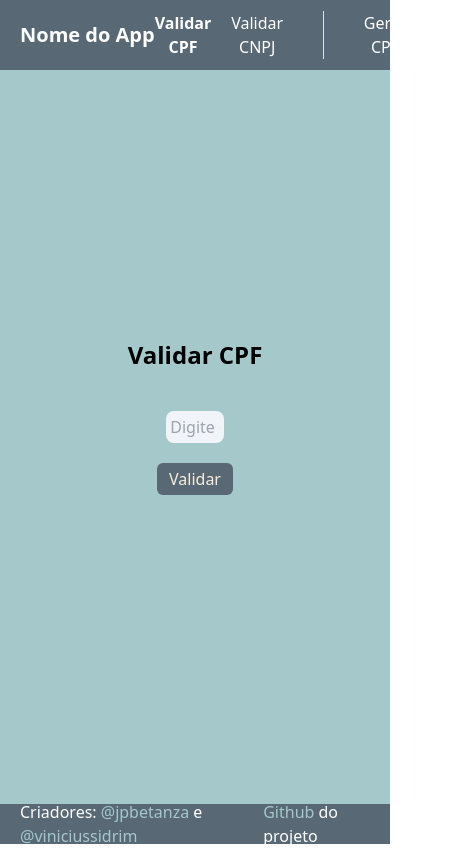
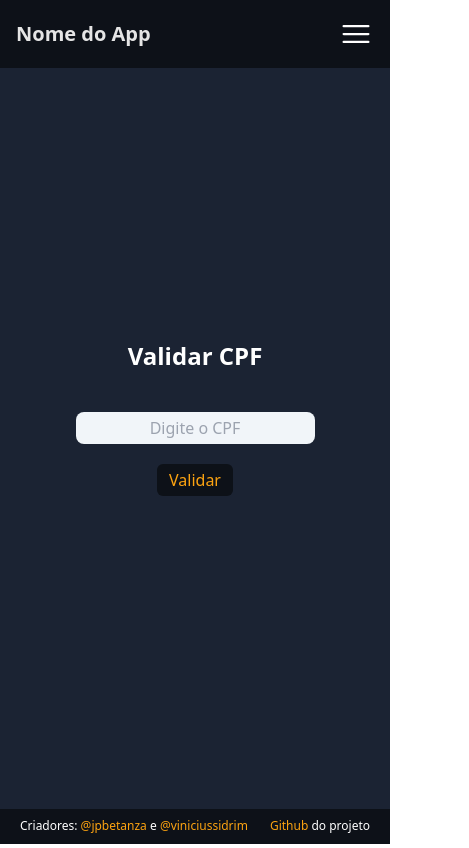
Before and after one commit to viniciussidrim/ValidadorDocumentoBr, a React (Vite) app in the folder FrontEnd/: page / in a window 390 px wide. Shown: the whole page, 469 px wide, since content can reach past the window. Built offline with nearby package versions, Linux system fonts and the light colour scheme.

Commit message:
ajustes de responsividade, navbar e paleta de cor

```diff
--- a/FrontEnd/src/components/CNPJinput/CNPJinput.jsx
+++ b/FrontEnd/src/components/CNPJinput/CNPJinput.jsx
@@ -32,7 +32,7 @@ const CNPJinput = () => {
       type="text"
       value={cnpj}
       onChange={handleChange}
-      className="p-1 w-1/2 rounded-lg outline-xdark text-center bg-slate-100"
+      className="p-1 rounded-lg outline-xdark text-center bg-slate-100"
       placeholder="Digite o CNPJ"
     />
   );
--- a/FrontEnd/src/components/CPFinput/CPFinput.jsx
+++ b/FrontEnd/src/components/CPFinput/CPFinput.jsx
@@ -30,7 +30,7 @@ const CPFinput = () => {
       type="text"
       value={cpf}
       onChange={handleChange}
-      className="p-1 w-1/2 rounded-lg outline-xdark text-center bg-slate-100"
+      className="p-1 rounded-lg outline-xdark text-center bg-slate-100"
       placeholder="Digite o CPF"
     />
   );
--- a/FrontEnd/src/components/Footer/Footer.jsx
+++ b/FrontEnd/src/components/Footer/Footer.jsx
@@ -1,11 +1,11 @@
 const Footer = () =>{
-    return <div className="bottom-0 h-10 w-full bg-xdark text-white flex justify-between items-center px-5 ">
-        <h1> Criadores:
-           <a className="text-dark" href="https://github.com/jpbetanza"> @jpbetanza </a> e
-          <a className="text-dark" href="https://github.com/viniciussidrim"> @viniciussidrim</a>
+    return <div className="bottom-0 h-10 w-full bg-xdark text-white flex justify-between gap-2 items-center px-5 ">
+        <h1 className="text-xs sm:text-base"> Criadores:
+           <a className="text-medium" href="https://github.com/jpbetanza"> @jpbetanza </a> e
+          <a className="text-medium" href="https://github.com/viniciussidrim"> @viniciussidrim</a>
         </h1>
-        <h1>
-        <a className="text-dark" href="https://github.com/jpbetanza"> Github </a>
+        <h1 className="text-xs sm:text-base">
+        <a className="text-medium" href="https://github.com/jpbetanza"> Github </a>
              do projeto
         </h1>
     </div>
--- a/FrontEnd/src/components/Frame/Frame.jsx
+++ b/FrontEnd/src/components/Frame/Frame.jsx
@@ -5,22 +5,22 @@ const Frame = ({page}) =>{
     switch(page){
         case 1:
             return <div className="h-full flex flex-col justify-center items-center bg-dark">
-                <h1 className="font-bold text-2xl">Validar CPF</h1>
+                <h1 className="font-bold text-xlight text-2xl">Validar CPF</h1>
                 <ValidaBox page={page}/>
             </div>
         case 2:
             return <div className="h-full flex flex-col justify-center items-center bg-dark">
-                <h1 className="font-bold text-2xl">Validar CNPJ</h1>
+                <h1 className="font-bold text-xlight text-2xl">Validar CNPJ</h1>
                 <ValidaBox page={page}/>
             </div>
         case 3:
             return <div className="h-full flex flex-col justify-center items-center bg-dark">
-                <h1 className="font-bold text-2xl">Gerar CPF</h1>
+                <h1 className="font-bold text-xlight text-2xl">Gerar CPF</h1>
                 <GeraBox page={page}/>
             </div>
         case 4:
             return <div className="h-full flex flex-col justify-center items-center bg-dark">
-                <h1 className="font-bold text-2xl">Gerar CNPJ</h1>
+                <h1 className="font-bold text-xlight text-2xl">Gerar CNPJ</h1>
                 <GeraBox page={page}/>
             </div>
     }
--- a/FrontEnd/src/components/GeraBox/GeraBox.jsx
+++ b/FrontEnd/src/components/GeraBox/GeraBox.jsx
@@ -1,8 +1,8 @@
 const GeraBox = () =>{
-    return <div className="w-1/2 flex flex-col items-center justify-center p-10 gap-5">
+    return <div className="w-2/3 sm:w-1/2 flex flex-col items-center justify-center p-10 gap-5">
 
-        <button className="bg-xdark text-xlight px-3 py-1 rounded-md hover:font-bold duration-100">Gerar</button>
-        <div>
+        <button className="bg-xdark text-medium px-3 py-1 rounded-md hover:font-bold duration-100">Gerar</button>
+        <div className="text-light">
             <h1>nº Gerado</h1>
         </div>
     </div>
--- a/FrontEnd/src/components/NavBar/NavBar.jsx
+++ b/FrontEnd/src/components/NavBar/NavBar.jsx
@@ -1,19 +1,61 @@
-
+import { useState } from "react"
 
 const NavBar = ({page, func}) =>{
-    return <div className="h-20 w-full bg-xdark text-white flex items-center px-5 ">
-        <h1 className="font-bold text-xl select-none min-w-fit">Nome do App</h1>
-        <div className="flex justify-center w-full gap-10">
+  // State to manage the mobile menu
+  const [isMobileMenuOpen, setMobileMenuOpen] = useState(false);
+
+  // Function to toggle mobile menu state
+  const toggleMobileMenu = () => {
+    setMobileMenuOpen(!isMobileMenuOpen);
+  };
+
+  return (
+    <nav className="bg-xdark text-light p-4">
+      <div className=" flex justify-between items-center">
+        {/* Logo or brand */}
+        <button onClick={()=>{func(1)}} className="font-bold  text-xl select-none min-w-fit">
+            Nome do App
+        </button>
+
+        {/* Navigation buttons */}
+        <div className="hidden sm:flex space-x-4">
             <div className="flex justify-center gap-5">
                 <button onClick={()=>{func(1)}} className={`w-auto cursor-pointer select-none ${page === 1 ? 'font-bold' : ''}`}>Validar CPF</button>
                 <button onClick={()=>{func(2)}} className={`w-auto cursor-pointer select-none ${page === 2 ? 'font-bold' : ''}`}>Validar CNPJ</button>
             </div>
-            <div className="bg-light w-[1px]"></div>
+            <div className="bg-light w-[1px] hidden sm:block"></div>
             <div className="flex justify-center gap-5">
                 <button onClick={()=>{func(3)}} className={`w-auto cursor-pointer select-none ${page === 3 ? 'font-bold' : ''}`}>Gerar CPF</button>
                 <button onClick={()=>{func(4)}} className={`w-auto cursor-pointer select-none ${page === 4 ? 'font-bold' : ''}`}>Gerar CNPJ</button>
             </div>
         </div>
-    </div>
+
+        {/* Mobile menu button */}
+        <button
+          className="sm:hidden text-white focus:outline-none"
+          onClick={toggleMobileMenu}
+        >
+          {isMobileMenuOpen ?
+            <svg xmlns="http://www.w3.org/2000/svg" fill="none" viewBox="0 0 24 24" strokeWidth="1.5" stroke="currentColor" className="w-9 h-9">
+                <path strokeLinecap="round" strokeLinejoin="round" d="M6 18 18 6M6 6l12 12" />
+            </svg>
+            :
+            <svg xmlns="http://www.w3.org/2000/svg" fill="none" viewBox="0 0 24 24" strokeWidth="1.5" stroke="currentColor" className="w-9 h-9">
+            <path strokeLinecap="round" strokeLinejoin="round" d="M3.75 6.75h16.5M3.75 12h16.5m-16.5 5.25h16.5" />
+            </svg>}
+        </button>
+
+        {/* Mobile menu */}
+        {isMobileMenuOpen && (
+          <div className="sm:hidden absolute top-16 left-0 right-0 bg-xdark flex flex-col gap-2 py-3">
+          <button onClick={()=>{func(1)}} className={`w-auto cursor-pointer select-none ${page === 1 ? 'font-bold' : ''}`}>Validar CPF</button>
+            <button onClick={()=>{func(2)}} className={`w-auto cursor-pointer select-none ${page === 2 ? 'font-bold' : ''}`}>Validar CNPJ</button>
+            <button onClick={()=>{func(3)}} className={`w-auto cursor-pointer select-none ${page === 3 ? 'font-bold' : ''}`}>Gerar CPF</button>
+            <button onClick={()=>{func(4)}} className={`w-auto cursor-pointer select-none ${page === 4 ? 'font-bold' : ''}`}>Gerar CNPJ</button>
+          </div>
+        )}
+      </div>
+    </nav>
+  );
 }
 export default NavBar
--- a/FrontEnd/src/components/ValidaBox/ValidaBox.jsx
+++ b/FrontEnd/src/components/ValidaBox/ValidaBox.jsx
@@ -5,7 +5,7 @@ import CNPJinput from "../CNPJinput/CNPJinput"
 const ValidaBox = ({page}) => {
     return <div className="w-1/2 flex flex-col items-center justify-center p-10 gap-5">
         {page===1?<CPFinput/>:<CNPJinput/>}
-        <button className="bg-xdark text-xlight px-3 py-1 rounded-md hover:font-bold duration-100">Validar</button>
+        <button className="bg-xdark text-medium px-3 py-1 rounded-md hover:font-bold duration-100">Validar</button>
     </div>
 }
 
--- a/FrontEnd/tailwind.config.js
+++ b/FrontEnd/tailwind.config.js
@@ -7,11 +7,11 @@ export default {
   theme: {
     extend: {
       colors:{
-        xlight:'#f6eddc',
-        light:'#e3e5d7',
-        medium:'#bdd6d2',
-        dark:'#a5c8ca',
-        xdark:'#586875',
+        xlight:'#ffffff',
+        light:'#e5e5e5',
+        medium:'#fca311',
+        dark:'#1B2333',
+        xdark:'#0D1118',
       }
     },
   },
```
